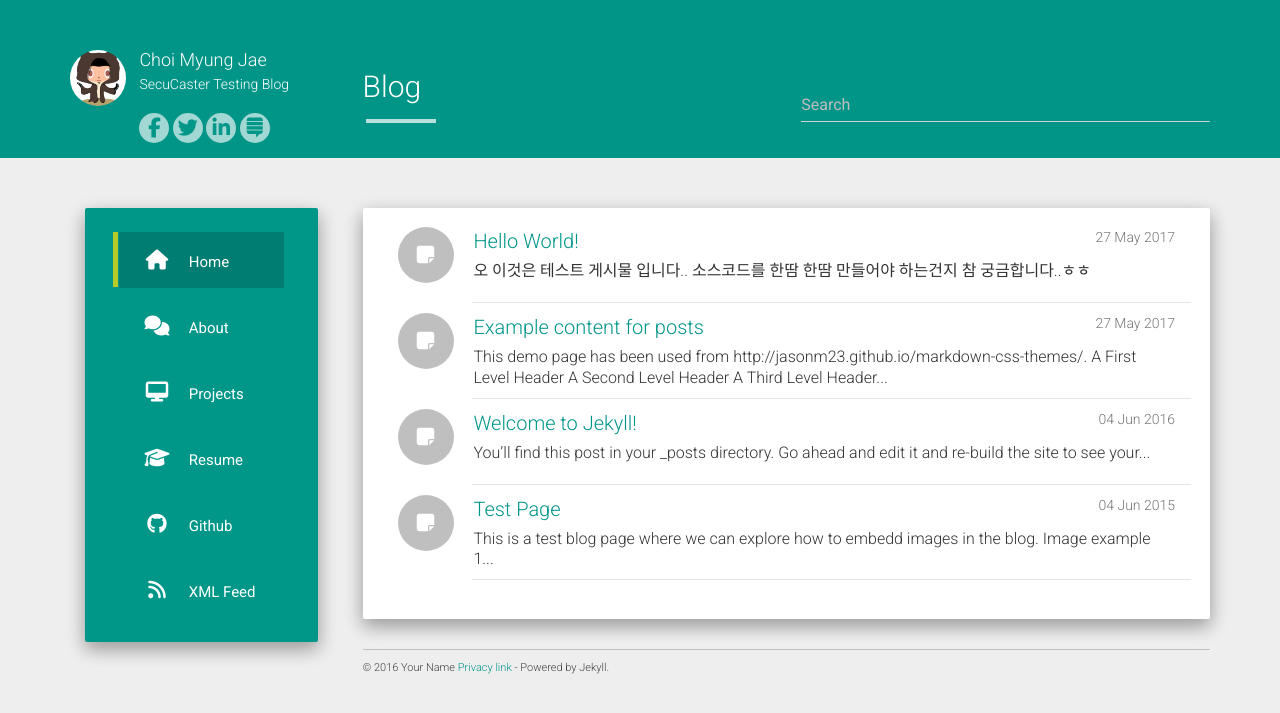
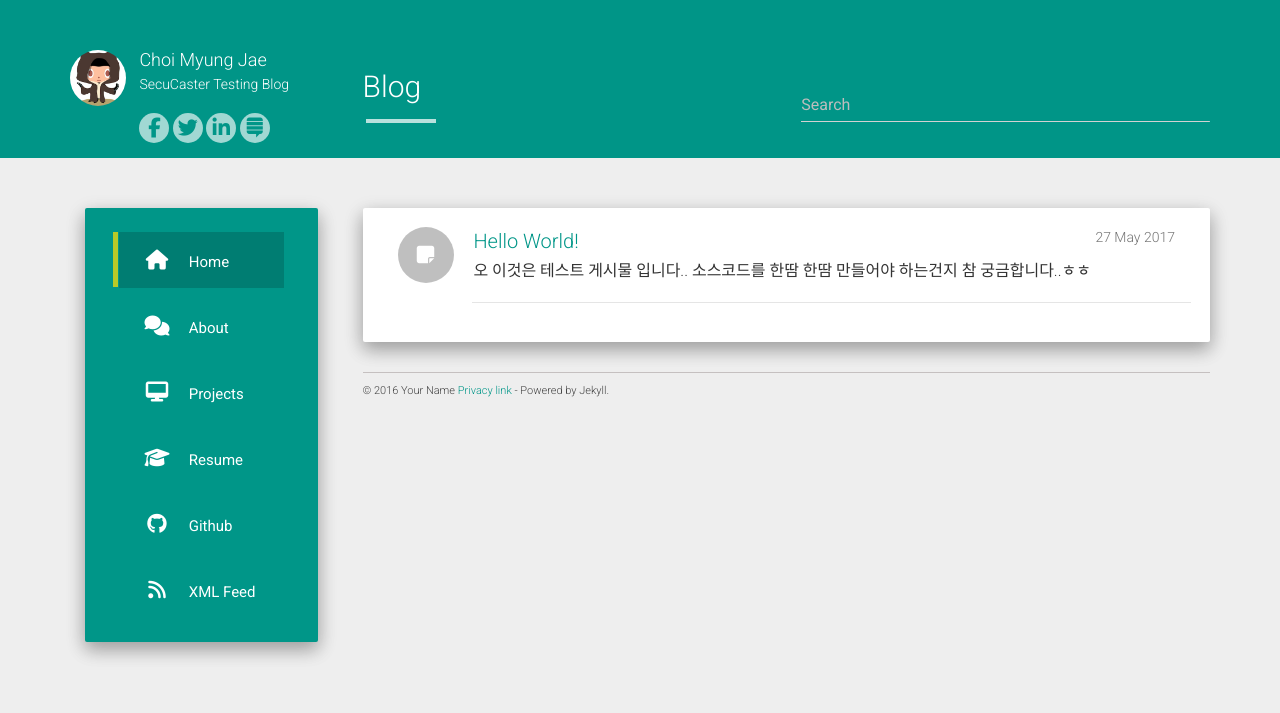
Before and after one commit to secucaster/secucaster.github.io, a Jekyll site: the page built from index.html, in a window 1280 px wide. Shown: the top 713 px of the page. Built offline with Jekyll 4.4.1, drawn with Linux system fonts in a browser that asks for light colours; nearby versions of some CDN libraries; the list of posts is cut into pages by our own code; part of the change alters nothing that is shown.

Commit message:
2018-06-14 Update

````diff
--- a/_data/urls.json
+++ b/_data/urls.json
@@ -22,7 +22,7 @@
   },
   {
     "text": "Github",
-    "url": "/#",
+    "url": "https://github.com/secucaster",
     "icon": "fa-github"
   },
   {
--- a/_posts/2015-07-11-welcome-to-jekyll.md
+++ /dev/null
@@ -1,25 +0,0 @@
----
-layout: post
-title:  "Welcome to Jekyll!"
-date:   2016-06-04 13:50:39
-categories: jekyll
----
-You’ll find this post in your `_posts` directory. Go ahead and edit it and re-build the site to see your changes. You can rebuild the site in many different ways, but the most common way is to run `jekyll serve`, which launches a web server and auto-regenerates your site when a file is updated.
-
-To add new posts, simply add a file in the `_posts` directory that follows the convention `YYYY-MM-DD-name-of-post.ext` and includes the necessary front matter. Take a look at the source for this post to get an idea about how it works.
-
-Jekyll also offers powerful support for code snippets:
-
-{% highlight ruby %}
-def print_hi(name)
-  puts "Hi, #{name}"
-end
-print_hi('Tom')
-#=> prints 'Hi, Tom' to STDOUT.
-{% endhighlight %}
-
-Check out the [Jekyll docs][jekyll] for more info on how to get the most out of Jekyll. File all bugs/feature requests at [Jekyll’s GitHub repo][jekyll-gh]. If you have questions, you can ask them on [Jekyll’s dedicated Help repository][jekyll-help].
-
-[jekyll]:      http://jekyllrb.com
-[jekyll-gh]:   https://github.com/jekyll/jekyll
-[jekyll-help]: https://github.com/jekyll/jekyll-help
--- a/_posts/2016-06-04-example-content.md
+++ /dev/null
@@ -1,125 +0,0 @@
----
-layout: post
-title: Example content for posts
-date:   2017-05-28 01:14:59+0900
-categories: others
----
-
-
-<p><small>This demo page has been used from <a href="http://jasonm23.github.io/markdown-css-themes/" target="_blank">http://jasonm23.github.io/markdown-css-themes/</a>.</small></p>
-
-<h1>A First Level Header</h1>
-
-<h2>A Second Level Header</h2>
-
-<h3>A Third Level Header</h3>
-
-<h4>A Fourth Level Header</h4>
-
-<h5>A Fifth Level Header</h5>
-
-<h6>A Sixed Level Header</h6>
-
-<p>Now is the time for all good men to come to
-the aid of their country. This is just a
-regular paragraph.</p>
-
-<p>The quick brown fox jumped over the lazy
-dog&rsquo;s back.</p>
-
-<hr />
-
-<h3>Header 3</h3>
-
-<blockquote><p>This is a blockquote with two paragraphs. Lorem ipsum dolor sit amet,
-consectetuer adipiscing elit. Aliquam hendrerit mi posuere lectus.
-Vestibulum enim wisi, viverra nec, fringilla in, laoreet vitae, risus.</p>
-
-<p>Donec sit amet nisl. Aliquam semper ipsum sit amet velit. Suspendisse
-id sem consectetuer libero luctus adipiscing.</p>
-
-<h2>This is an H2 in a blockquote</h2>
-
-<p>This is the first level of quoting.</p>
-
-<blockquote><p>This is nested blockquote.</p></blockquote>
-
-<p>Back to the first level.</p></blockquote>
-
-<p>Some of these words <em>are emphasized</em>.
-Some of these words <em>are emphasized also</em>.</p>
-
-<p>Use two asterisks for <strong>strong emphasis</strong>.
-Or, if you prefer, <strong>use two underscores instead</strong>.</p>
-
-<ul>
-<li>Candy.</li>
-<li>Gum.</li>
-<li>Booze.</li>
-<li>Red</li>
-<li>Green</li>
-<li><p>Blue</p></li>
-<li><p>A list item.</p></li>
-</ul>
-
-
-<p>With multiple paragraphs.</p>
-
-<ul>
-<li><p>Another item in the list.</p></li>
-<li><p>This is a list item with two paragraphs. Lorem ipsum dolor
-sit amet, consectetuer adipiscing elit. Aliquam hendrerit
-mi posuere lectus.</p></li>
-</ul>
-
-
-<p>Vestibulum enim wisi, viverra nec, fringilla in, laoreet
-vitae, risus. Donec sit amet nisl. Aliquam semper ipsum
-sit amet velit.*   Suspendisse id sem consectetuer libero luctus adipiscing.</p>
-
-<ul>
-<li>This is a list item with two paragraphs.</li>
-</ul>
-
-
-<p>This is the second paragraph in the list item. You&rsquo;re
-only required to indent the first line. Lorem ipsum dolor
-sit amet, consectetuer adipiscing elit.</p>
-
-<ul>
-<li><p>Another item in the same list.</p></li>
-<li><p>A list item with a bit of <code>code</code> inline.</p></li>
-<li><p>A list item with a blockquote:</p>
-
-<blockquote><p>This is a blockquote
-inside a list item.</p></blockquote></li>
-</ul>
-
-
-<p>Here is an example of a pre code block</p>
-
-<pre><code>tell application "Foo"
-    beep
-end tell
-</code></pre>
-
-<p>This is an <a href="#">example link</a>.</p>
-
-<p>I start my morning with a cup of coffee and
-<a href="http://www.nytimes.com/">The New York Times</a>.</p>
-
-### Code snippet
-
-{% highlight python %}
-if __name__ =='__main__':
-    img_thread = threading.Thread(target=downloadWallpaper)
-    img_thread.start()
-    st = '\rDownloading Image'
-    current = 1
-    while img_thread.is_alive():
-        sys.stdout.write(st+'.'*((current)%5))
-        current=current+1
-        time.sleep(0.3)
-    img_thread.join()
-    print('\nImage of the day downloaded.')
-{% endhighlight %}
--- a/_posts/2016-06-04-test-page.md
+++ /dev/null
@@ -1,28 +0,0 @@
----
-layout: post
-title: Test Page
-date:   2015-06-04 13:50:39+0900
-categories: others
----
-
-This is a test blog page where we can explore how to embedd images in the blog.
-
-## Image example 1
-
-Here, I will embedd image from local assets which goes into `assets` directory in project's `root` directory. Choose a specific image, related to particular post. I chose to name the image `test-page-image-1.jpg`, which I will embedd as:
-
-```markdown
-![my alternate text](/assets/test-page-image-1.jpg);
-```
-
-![my alternate text](/assets/test-page-image-1.jpg);
-
-Ofcourse, you can load images from web as well. Just point to image direct URL. For ex, here is one placeholder image:
-
-```markdown
-![my alternate text](http://lorempixel.com/400/200);
-```
-
-![my alternate text](http://lorempixel.com/400/200);
-
-One cool thing about this is the fact that images adapt themselves to the screen size of device. Try to resize your browser window and check for yourself, Have fun.
````
